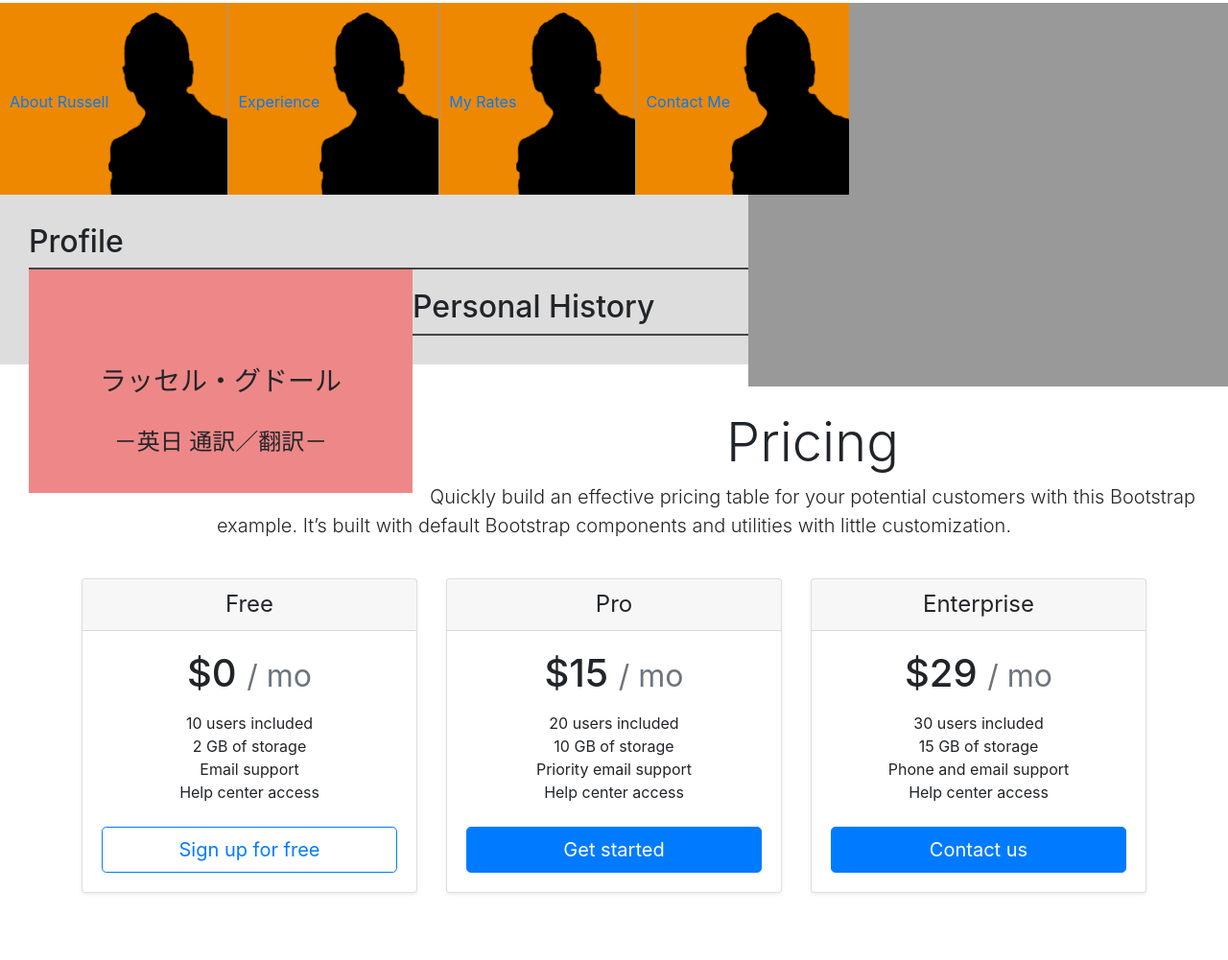
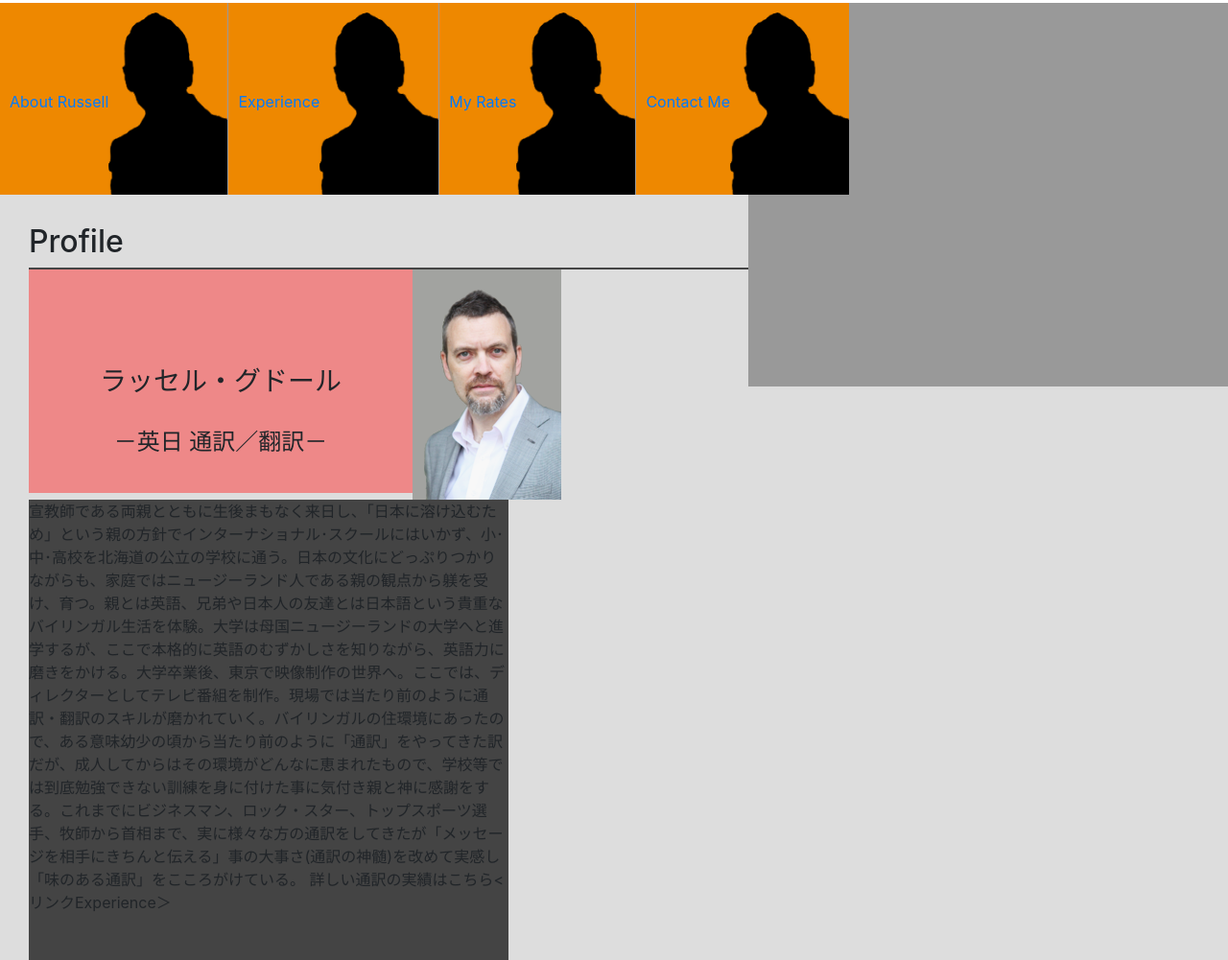
Before and after one commit to akikosakashita/project-R, a website: page html/index.html in a window 1280 px wide. Shown: the part 495-1496 px from the top of the page at 96% size. Drawn offline with nearby package versions, Linux system fonts and the light colour scheme.

Commit message:
about 制作途中1

```diff
--- a/assets/scss/style.scss
+++ b/assets/scss/style.scss
@@ -4,7 +4,7 @@
 
 
 .hero {
-  background:  url(../images/top1.png) 0 0 no-repeat / cover;
+    background: url(../images/top1.png) 0 0 no-repeat / cover;
     width: 100%;
     height: 350px;
     display: flex;
@@ -14,6 +14,7 @@
         width: 50%;
     }
 }
+
 .secotion {
     width: 100%;
     height: 200px;
@@ -24,7 +25,7 @@
         background-color: #e80;
         float: left;
         padding: 10px 0 0 10px;
-    border-right:1px solid #999;
+        border-right: 1px solid #999;
         img {
             height: 100%;
             object-fit: cover;
@@ -35,7 +36,7 @@
         background-color: #e80;
         float: left;
         padding: 10px 0 0 10px;
-    border-right:1px solid #999;
+        border-right: 1px solid #999;
         img {
             height: 100%;
             object-fit: cover;
@@ -46,7 +47,7 @@
         background-color: #e80;
         float: left;
         padding: 10px 0 0 10px;
-    border-right:1px solid #999;
+        border-right: 1px solid #999;
         img {
             height: 100%;
             object-fit: cover;
@@ -57,7 +58,7 @@
         background-color: #e80;
         float: left;
         padding: 10px 0 0 10px;
-    border-right:1px solid #999;
+        border-right: 1px solid #999;
         img {
             height: 100%;
             object-fit: cover;
@@ -67,13 +68,15 @@
         min-width: 500px;
         height: 200px;
         background-color: #999;
-    float:right;
+        float: right;
     }
 }
+
 .sns-cover {
-  background-color: orange!important;
+    background-color: orange !important;
     height: 50px;
 }
+
 .sns {
     width: 100%;
     display: flex;
@@ -83,88 +86,110 @@
     width: 100%;
     background-color: #ddd;
     padding: 20px 20px 20px 20px;
+
     .profile {
         padding: 10px 10px 10px 10px;
         .header-1 {
             border-bottom: 2px solid #444;
         }
-  .space-1{
+        .space-1 {
             width: 400px;
             text-align: center;
             background-color: #e88;
             padding: 100px 30px 30px 30px;
-    float:left;
+            float: left;
+        }
+        .main-2 {
+          width: 500px;
+          height: 600px;
+          background-color: #444;
         }
  }
+
         .history {
             padding: 10px 10px 10px 10px;
+
             .header-2 {
                 border-bottom: 2px solid #444;
             }
+
             .space-2 {
                 width: 400px;
                 height: 300px;
                 background-color: #444;
-    float:left;
             }
         }
 }
 
 
 
-
 @media (max-width: 768px) {
     .sns-cover {
-    padding: 5px!important;
+        padding: 5px !important;
         height: 20px;
+
         .sns {
+
             // font-size: 10px;
             // display: none;
-      h5 {font-size: 10px;}
+            h5 {
+                font-size: 10px;
+            }
+
             .fa-facebook {
                 display: none;
             }
         }
     }
+
     .fb {
-    height:150px;
+        height: 150px;
     }
+
     .hero {
         height: 200px;
     }
+
     .box-1 {
         width: 50%;
-    height: 40%!important;
+        height: 40% !important;
         padding-top: 10px;
-    border-bottom:1px solid #999;
+        border-bottom: 1px solid #999;
+
         .img {
             height: 40%;
             object-fit: cover;
         }
     }
+
     .box-2 {
         width: 50%;
-    height: 40%!important;
+        height: 40% !important;
         padding-top: 10px;
-   border-bottom:1px solid #999;
+        border-bottom: 1px solid #999;
+
         .img {
             height: 40%;
             object-fit: cover;
         }
     }
+
     .box-3 {
         width: 50%;
-    height: 40%!important;
+        height: 40% !important;
         padding-top: 10px;
+
         .img {
             height: 40%;
             object-fit: cover;
         }
     }
+
     .box-4 {
         width: 50%;
-    height: 40%!important;
+        height: 40% !important;
         padding-top: 10px;
+
         .img {
             height: 40%;
             object-fit: cover;
@@ -176,21 +201,25 @@
 
 
 .fa-facebook:hover {
-  color:#f50;
+    color: #f50;
 }
- .box-1:hover{
+
+.box-1:hover {
     background-color: #f50;
     color: #fff;
 }
-  .box-2:hover{
+
+.box-2:hover {
     background-color: #f50;
     color: #fff;
 }
-  .box-3:hover{
+
+.box-3:hover {
     background-color: #f50;
     color: #fff;
 }
-  .box-4:hover{
+
+.box-4:hover {
     background-color: #f50;
     color: #fff;
 }
--- a/html/index.html
+++ b/html/index.html
@@ -69,6 +69,14 @@
       <h2>Profile</h2>
     </div>
       <div class="space-1"><h3>ラッセル・グドール</h3><br><h4>－英日 通訳／翻訳－</h4></div>
+      <div class="main-1">
+        <img src="images/1-original.png" alt="Russell photo">
+      </div>
+      <div class="main-2">
+        <p>宣教師である両親とともに生後まもなく来日し、「日本に溶け込むため」という親の方針でインターナショナル･スクールにはいかず、小･中･高校を北海道の公立の学校に通う。日本の文化にどっぷりつかりながらも、家庭ではニュージーランド人である親の観点から躾を受け、育つ。親とは英語、兄弟や日本人の友達とは日本語という貴重なバイリンガル生活を体験。大学は母国ニュージーランドの大学へと進学するが、ここで本格的に英語のむずかしさを知りながら、英語力に磨きをかける。大学卒業後、東京で映像制作の世界へ。ここでは、ディレクターとしてテレビ番組を制作。現場では当たり前のように通訳・翻訳のスキルが磨かれていく。バイリンガルの住環境にあったので、ある意味幼少の頃から当たり前のように「通訳」をやってきた訳だが、成人してからはその環境がどんなに恵まれたもので、学校等では到底勉強できない訓練を身に付けた事に気付き親と神に感謝をする。これまでにビジネスマン、ロック・スター、トップスポーツ選手、牧師から首相まで、実に様々な方の通訳をしてきたが「メッセージを相手にきちんと伝える」事の大事さ(通訳の神髄)を改めて実感し「味のある通訳」をこころがけている。
+
+詳しい通訳の実績はこちら<リンクExperience＞</p>
+      </div>
   </div>
   <div class="history">
 <div class="header-2">
```
Also changed, not shown: assets/index.html (+8 -0 lines), html/css/style.css. Lines whose indentation alone changed are shown as unchanged.
